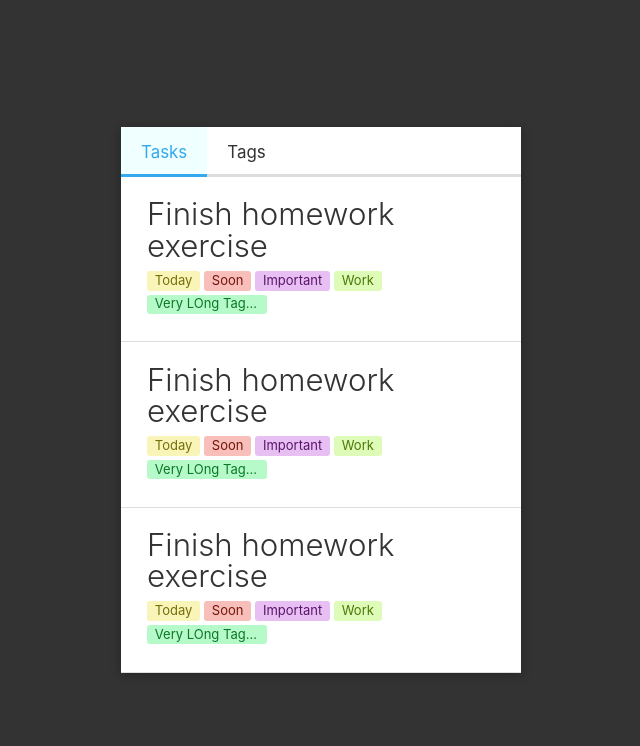
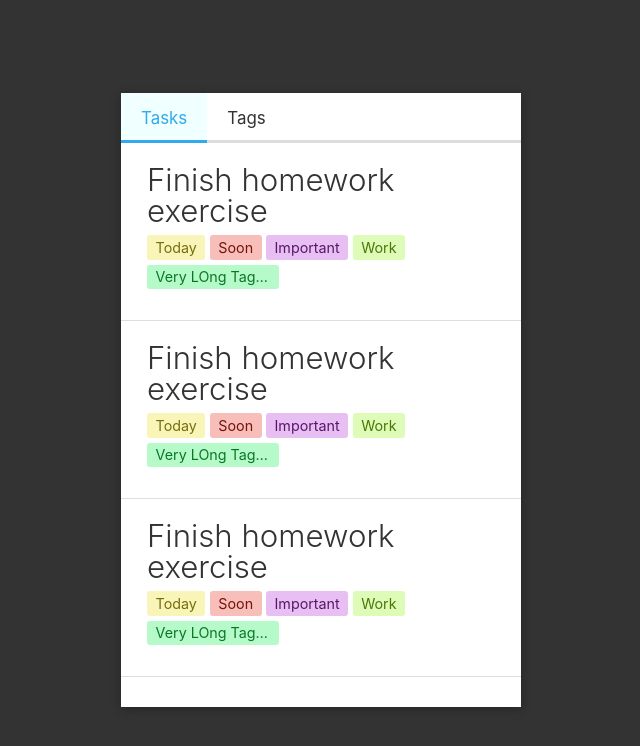
Before and after one commit to Lail/todos_client, a React (Create React App) app: page / in a window 1280 px wide. Shown: the top 746 px of the page, without its empty margins (319-959 px from the left). Built offline with nearby package versions, Linux system fonts and the light colour scheme.

Commit message:
Made Spinner for loading states

```diff
--- a/src/App.css
+++ /dev/null
@@ -1,21 +0,0 @@
-.App {
-  text-align: center;
-}
-
-.App-logo {
-  animation: App-logo-spin infinite 20s linear;
-  height: 40vmin;
-}
-
-.App-link {
-  color: #61dafb;
-}
-
-@keyframes App-logo-spin {
-  from {
-    transform: rotate(0deg);
-  }
-  to {
-    transform: rotate(360deg);
-  }
-}
--- a/src/App.js
+++ b/src/App.js
@@ -1,6 +1,5 @@
 import React, { Component } from 'react';
 import { BrowserRouter as Router, Route, Switch } from "react-router-dom";
-import './App.css';
 import styles from './styles';
 import styled from 'styled-components';
 
@@ -8,6 +7,7 @@ import styled from 'styled-components';
 import Nav from './components/Nav';
 import Tasks from './components/Tasks';
 import Tags from './components/Tags';
+import Spinner from './components/Spinner';
 
 const Ground = styled.div`
   background-color: ${styles.neutralDark};
@@ -41,6 +41,7 @@ class App extends Component {
               <Route path={`/tags`} component={Tags}/>
               <Route render={() => <div>404</div>} />
             </Switch>
+            <Spinner />
           </Card>
         </Ground>
       </Router>
--- /dev/null
+++ b/src/components/Spinner/index.jsx
@@ -0,0 +1,68 @@
+import React from 'react';
+import PropTypes from 'prop-types';
+import styled, { keyframes } from 'styled-components';
+
+const wrapperRotate = keyframes`
+  0% { transform: rotate(0deg); }
+  100% { transform: rotate(270deg); }
+`;
+const Wrapper = styled.div`
+  display: block;
+  width: 30px;
+  height: 30px;
+  animation: ${wrapperRotate} 1.3s linear infinite;
+`;
+const spinnerRotate = keyframes`
+  0% { stroke-dashoffset: 100; }
+  50% {
+    stroke-dashoffset: 50;
+    transform: rotate(135deg);
+  }
+  80% {
+    stroke-dashoffset: 100;
+    transform: rotate(540deg);
+  }
+  100% {
+    stroke-dashoffset: 100;
+    transform: rotate(580deg);
+  }
+`;
+const SpinnerSVG = styled.svg`
+  stroke-dasharray: 100;
+  stroke-dashoffset: 0;
+  transform-origin: center;
+  animation: ${spinnerRotate} 1.3s ease-in-out infinite;
+`;
+
+const SpinnerPath = styled.circle``;
+
+const Spinner = ({ color }) => (
+  <Wrapper>
+    <SpinnerSVG
+      width='30'
+      height='30'
+      viewBox='0 0 30 30'
+    >
+      <SpinnerPath
+        className="SpinnerPath"
+        fill="none"
+        stroke={color}
+        strokeWidth='4'
+        strokeLinecap="round"
+        cx='15'
+        cy='15'
+        r='11px'
+      />
+    </SpinnerSVG>
+  </Wrapper>
+);
+
+Spinner.defaultProps = {
+  color: '#aaaaaa',
+}
+
+Spinner.propTypes = {
+  color: PropTypes.string.isRequired,
+}
+
+export default Spinner;
--- a/src/components/Tag/index.jsx
+++ b/src/components/Tag/index.jsx
@@ -5,7 +5,7 @@ import styles from '../../styles';
 
 const Wrapper = styled.span`
   display: inline-block;
-  font-size: 50%;
+  font-size: 55%;
   white-space: nowrap;
   overflow: hidden;
   text-overflow:ellipsis;
--- a/src/components/Task/index.jsx
+++ b/src/components/Task/index.jsx
@@ -19,7 +19,7 @@ const Title = styled.h2`
   margin: 0 0 0.25em 0;
 `;
 const TagList = styled.div`
-  line-height: 0.9;
+  line-height: 1.1;
 `;
 
 const Task = () => (
```
